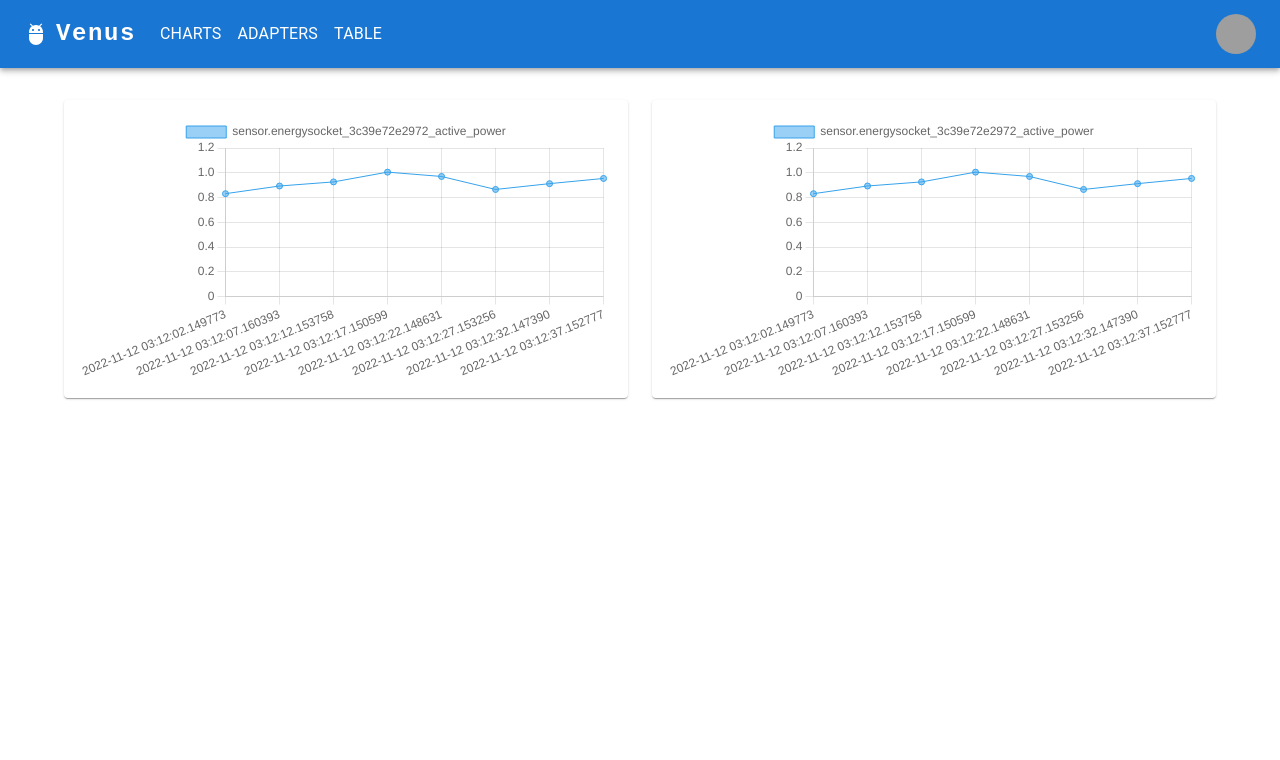
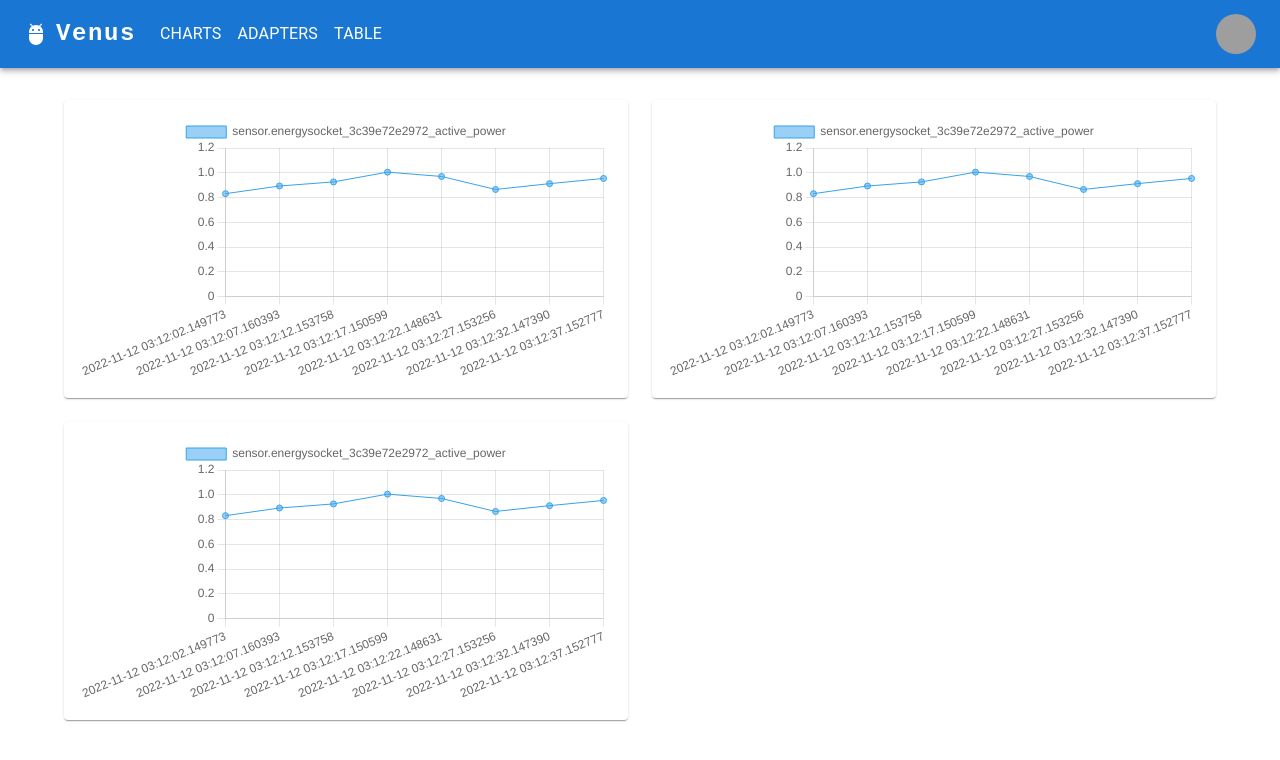
Before and after one commit to ItsRkaj/venus, a React (Create React App) app: page /charts in a window 1280 px wide. Shown: the top 760 px of the page. Built offline with nearby package versions, Linux system fonts and the light colour scheme; grey boxes are pictures that could not be loaded.

Commit message:
Chart component now handles by props

```diff
--- a/src/components/AdapterView/Boiler.js
+++ b/src/components/ChartView/AdapterChart.js
@@ -2,7 +2,7 @@ import React, { useState, useEffect, useRef } from "react";
 import Chart from "chart.js/auto";
 import { csv } from "d3";
 
-const Boiler = () => {
+const AdapterChart = (props) => {
   const chartContainer = useRef(null);
 
   const [data, setData] = useState(
@@ -23,18 +23,18 @@ const Boiler = () => {
         labels: data
           .filter(
             (d) =>
-              d.entity_id === "sensor.energysocket_3c39e72e2972_active_power"
+              d.entity_id === props.name
           )
           .filter((d) => d.last_updated !== "")
           .map((d) => d.last_updated),
         datasets: [
           {
-            label: "sensor.energysocket_3c39e72e2972_active_power",
+            label: props.name,
             data: data
               .filter(
                 (d) =>
                   d.entity_id ===
-                  "sensor.energysocket_3c39e72e2972_active_power"
+                  props.name
               )
               .filter((d) => d.state !== "")
               .map((d) => d.state),
@@ -58,4 +58,4 @@ const Boiler = () => {
   return <canvas ref={chartContainer} />;
 };
 
-export default Boiler;
+export default AdapterChart;
--- a/src/components/Views/ChartView.js
+++ b/src/components/Views/ChartView.js
@@ -2,35 +2,32 @@ import React from "react";
 import Container from "@mui/material/Container";
 import Grid from "@mui/material/Grid";
 import Paper from "@mui/material/Paper";
-import Test from "../AdapterView/Boiler";
+import Test from "../ChartView/AdapterChart";
 
 export default function ChartView() {
+  const names = [
+    { name: 'sensor.energysocket_3c39e72e2972_active_power' },
+    { name: 'sensor.energysocket_3c39e72e2972_active_power' },
+    { name: 'sensor.energysocket_3c39e72e2972_active_power' }
+  ];
+
   return(
     <Container maxWidth="lg" sx={{ mt: 4, mb: 4 }}>
       <Grid container spacing={3}>
-        <Grid item xs={12} md={6}>
+      {names.map((name, index) => (
+        <Grid key={index} item xs={12} md={6}>
           <Paper
             sx={{
               p: 2,
               display: "flex",
-              flexDirection: "column",
+              flexDirection: "col"
             }}
           >
-            <Test />
+            <Test name={name.name} />
           </Paper>
         </Grid>
-        {/* Main Chart */}
-        <Grid item xs={12} md={6} lg={6}>
-          <Paper
-            sx={{
-              p: 2,
-              display: "flex",
-              flexDirection: "column",
-            }}
-          >
-            <Test />
-          </Paper>
-        </Grid>
+
+      ))}
       </Grid>
     </Container>
   )
```
